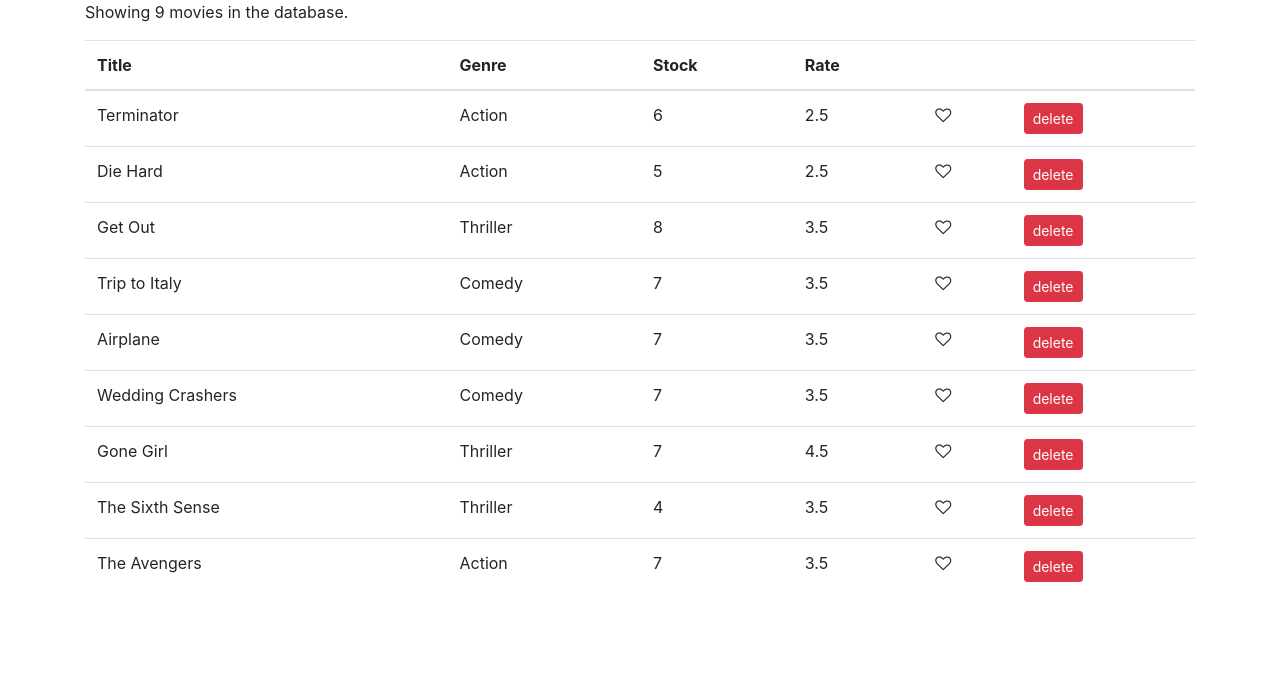
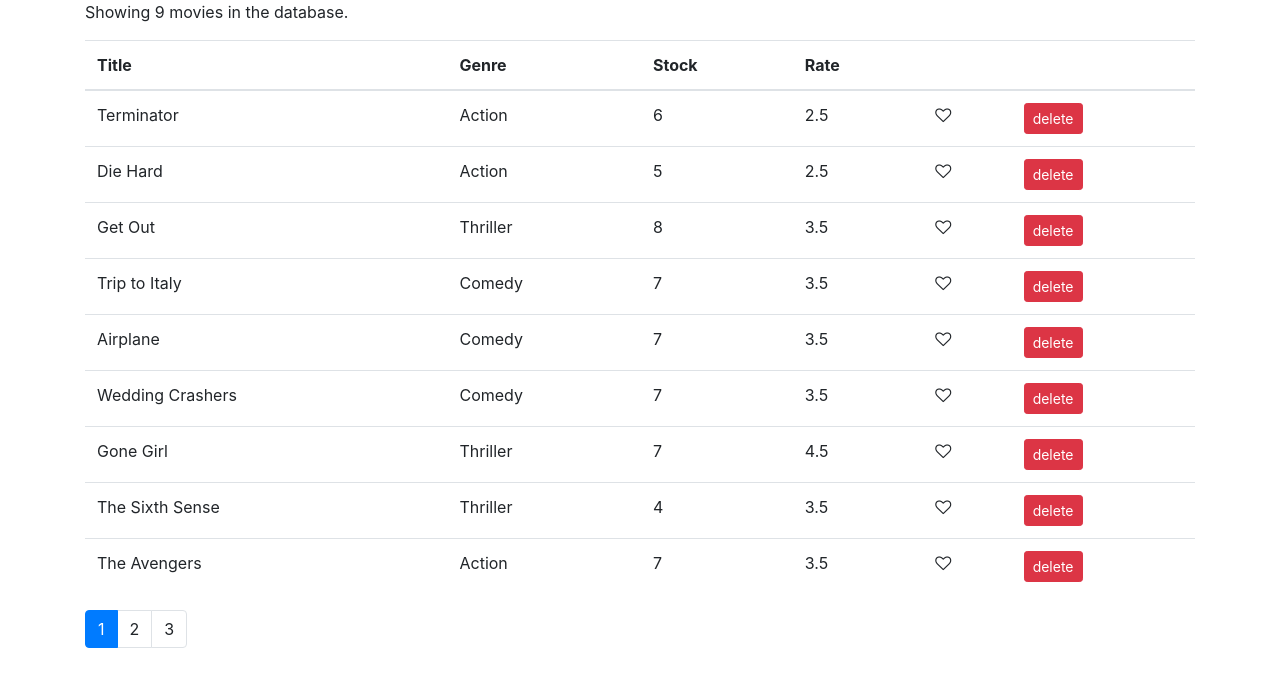
Before and after one commit to ocsfwarch/vidly, a React (Create React App) app: page / in a window 1280 px wide. Shown: the top 686 px of the page. Built offline with nearby package versions, Linux system fonts and the light colour scheme.

Commit message:
Adds Pagination component

```diff
--- /dev/null
+++ b/src/components/common/pagination.jsx
@@ -0,0 +1,16 @@
+import React from 'react';
+import _ from 'lodash';
+
+const Pagination = (props) => {
+    const { itemsCount, pageSize, currentPage, onPageChange } = props;
+    const pagesCount = Math.ceil(itemsCount / pageSize);
+    if (pagesCount === 1) return null
+    const pages = _.range(1, pagesCount + 1)
+    return ( <nav aria-label="Page navigation example">
+    <ul className="pagination">
+        {pages.map((page) => <li key={page} className={ page === currentPage ? 'page-item active' : 'page-item'}><a onClick={() => onPageChange(page)} className="page-link" >{page}</a></li>)}
+    </ul>
+  </nav>);
+}
+
+export default Pagination;
--- a/src/components/movies.jsx
+++ b/src/components/movies.jsx
@@ -1,10 +1,13 @@
 import React, { Component } from "react";
 import { getMovies } from "../services/fakeMovieService";
 import Like from "./common/like";
+import Pagination from './common/pagination'
 
 class Movies extends Component {
   state = {
     movies: getMovies(),
+    pageSize: 4,
+    currentPage: 1,
   };
 
   handleDelete = (movie) => {
@@ -19,6 +22,10 @@
     movies[index].liked = !movies[index].liked;
     this.setState({ movies });
   };
+
+  handlePageChange = (page) => {
+    this.setState({currentPage: page})
+  }
 
   render() {
     const { length: totalMovies } = this.state.movies;
@@ -65,6 +72,12 @@
             ))}
           </tbody>
         </table>
+        <Pagination
+          itemsCount={totalMovies}
+          pageSize={this.state.pageSize}
+          currentPage={this.state.currentPage}
+          onPageChange={this.handlePageChange} >
+        </Pagination>
       </React.Fragment>
     );
   }
```
